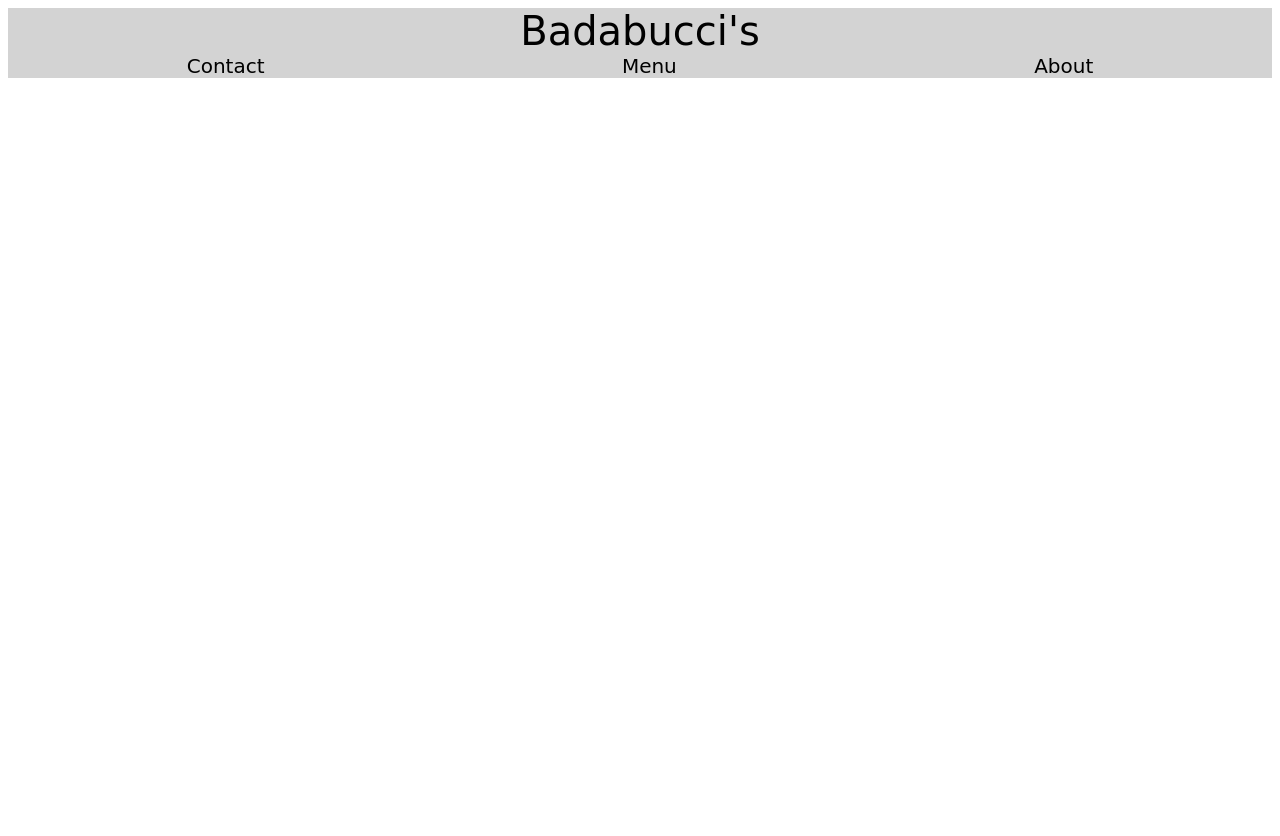
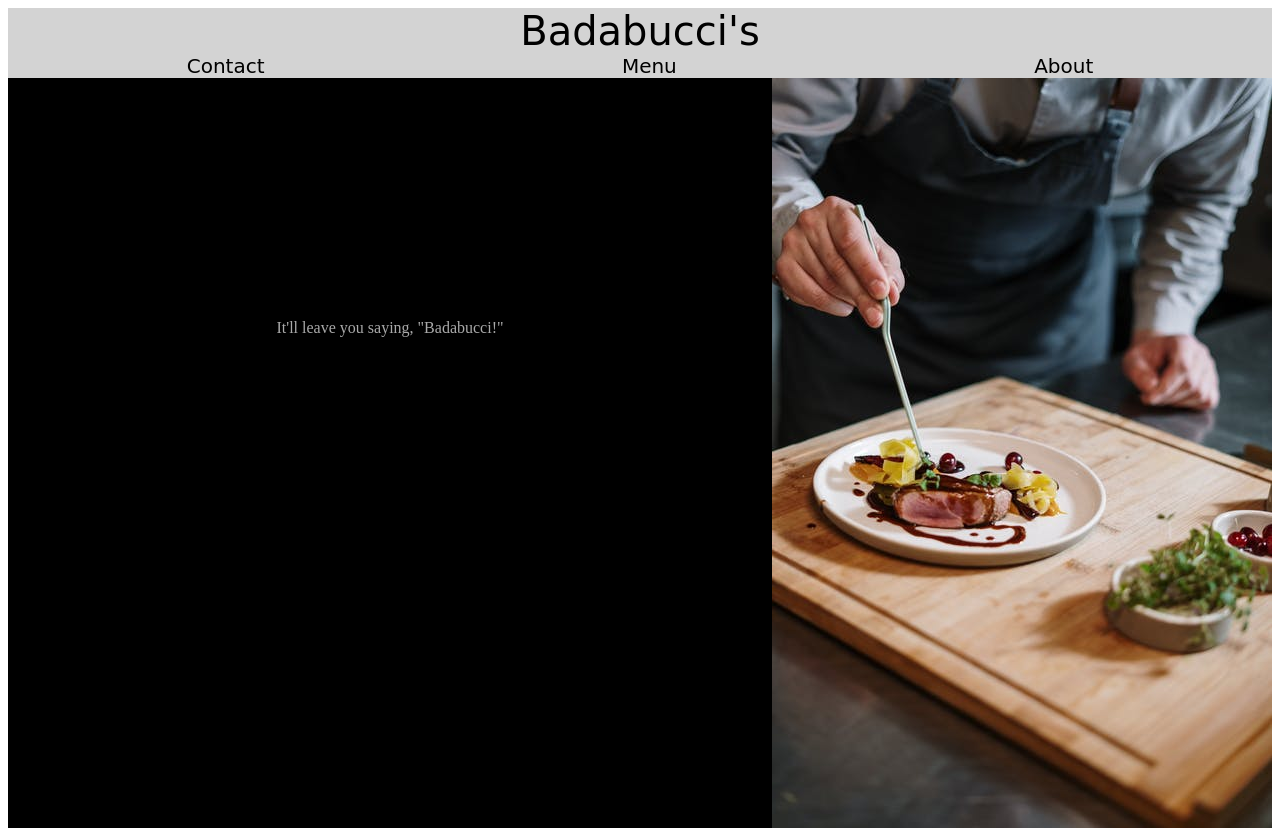
Before and after one commit to c-montgomery/Restaurant, a website built with webpack: page dist/index.html in a window 1280 px wide. Before the commit the page ends 800 px from the top, so only its background shows below. Built offline with nearby package versions, Linux system fonts and the light colour scheme; files whose address does not match are found by name.

Commit message:
added gotoMenu function. Placeholders put in for landing

```diff
--- a/package.json
+++ b/package.json
@@ -2,6 +2,7 @@
   "name": "restaurant",
   "version": "1.0.0",
   "description": "Restaurant site",
+  "build": "development",
   "private": true,
   "scripts": {
     "test": "echo \"Error: no test specified\" && exit 1",
--- /dev/null
+++ b/src/gotoMenu.js
@@ -0,0 +1,13 @@
+function gotoMenu(){
+    let content = document.querySelector('.hello');
+    console.log('this is content variable: ' + content)
+    content.remove();
+    let heading = document.getElementById('content');
+    console.log('this is heading variable: ' + heading)
+    let menu = document.createElement('p');
+
+    console.log('this is menu variable: ' + menu)
+    menu.textContent = 'SHTISDFKJASDKFJ'
+    heading.appendChild(menu);
+}
+export {gotoMenu}
--- a/src/index.js
+++ b/src/index.js
@@ -1,16 +1,35 @@
 import { makeHeader } from "./makeHeading";
 import "./style.css";
+import pic from './chef.jpeg'
 
 function component() {
     const element = document.createElement('div');
+    const leftSide = document.createElement('div')
 
     // Lodash, now imported by this script
     element.classList.add('hello');
+    element.style.display = 'flex';
+    element.style.flexDirection = 'row';
+
+    leftSide.style.backgroundColor = 'black';
+    leftSide.style.color = 'darkgrey';
+    leftSide.textContent = 'It\'ll leave you saying, \"Badabucci\!\"'
+    leftSide.style.textAlign = 'center'
+    leftSide.style.padding = '10px';
+    leftSide.style.width = '70%';
+    leftSide.style.lineHeight = '30';
+    leftSide.classList.add('leftSide');
+    const myPic = new Image();
+    myPic.src = pic;
+    myPic.textContent = 'BADABUCCI!'
+    element.appendChild(leftSide)
+    element.appendChild(myPic);
+
 
     return element;
   }
 
-  document.body.appendChild(component());
+document.body.appendChild(component());
 
 
 makeHeader()
--- a/src/makeHeading.js
+++ b/src/makeHeading.js
@@ -1,3 +1,5 @@
+import { gotoMenu } from "./gotoMenu"
+
 // Makes header to be constructed on every page
 const makeHeader = () => {
     let content = document.getElementById('content')
@@ -6,6 +8,10 @@ const makeHeader = () => {
     let menu = document.createElement('div')
     let contact = document.createElement('div')
     let about = document.createElement('div')
+
+    menu.addEventListener('click', gotoMenu);
+    // contact.addEventListener('click', gotoContact);
+    // about.addEventListener('click', gotoAbout);
 
     content.style.textAlign = 'center';
     content.style.backgroundColor = 'lightgrey'
--- a/src/style.css
+++ b/src/style.css
@@ -1,4 +1,22 @@
-html{
+/* @font-face {
+    font-family: 'Playfair Display', serif;;
+    src: url('https://fonts.googleapis.com/css2?family=Playfair+Display&display=swap'); */
+/* } */
+@font-face {
+    font-family: 'WindSong', cursive;;
+    src: url('https://fonts.googleapis.com/css2?family=WindSong&display=swap');
+}
+#content{
     font-family: 'WindSong', cursive;
     src: url('./WindSong-Regular.ttf') format ('ttf');
 }
+.hello{
+    width: 100%;
+}
+pic{
+    background: url('chef.jpeg')
+}
+.leftSide{
+    /* font-family: 'Playfair Display', serif;
+    src: url('./PlayfairDisplay-VariableFont_wght') format ('ttf'); */
+}
--- a/webpack.config.js
+++ b/webpack.config.js
@@ -1,4 +1,6 @@
 module.exports = {
+    mode: 'development',
+    devtool: 'inline-source-map',
     module: {
       rules: [
         {
@@ -9,6 +11,10 @@ module.exports = {
           test: /\.(woff|woff2|eot|ttf|otf)$/i,
           type: 'asset/resource',
         },
+        {
+          test: /\.(png|svg|jpg|jpeg|gif)$/i,
+          type: 'asset/resource',
+        }
       ],
     },
   };
```
Also changed, not shown: dist/6f375b5279bef4826acf.jpeg (added), dist/main.js, src/PlayfairDisplay-Italic-VariableFont_wght.ttf (added), src/PlayfairDisplay-VariableFont_wght.ttf (added), src/chef.jpeg (added), src/chef.webp (added).
